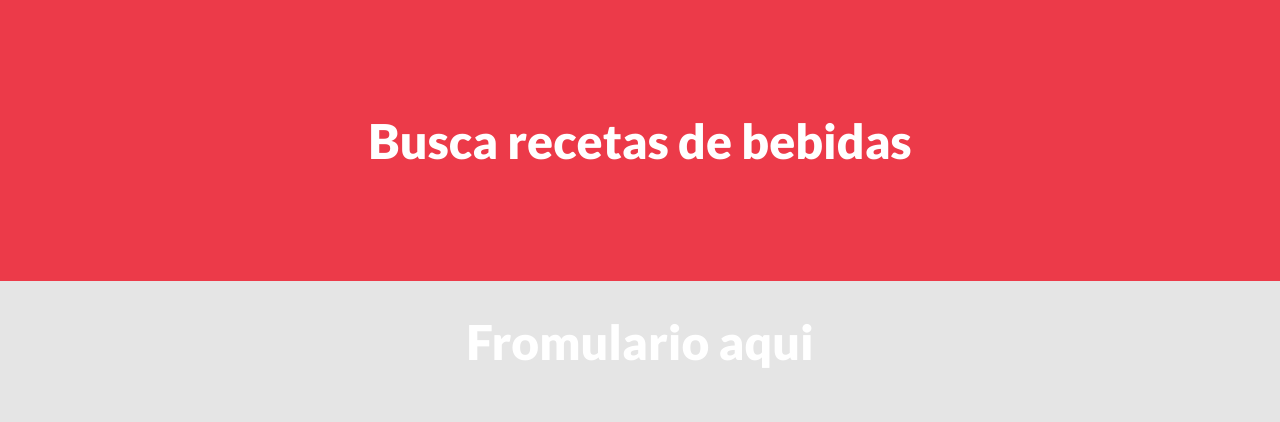
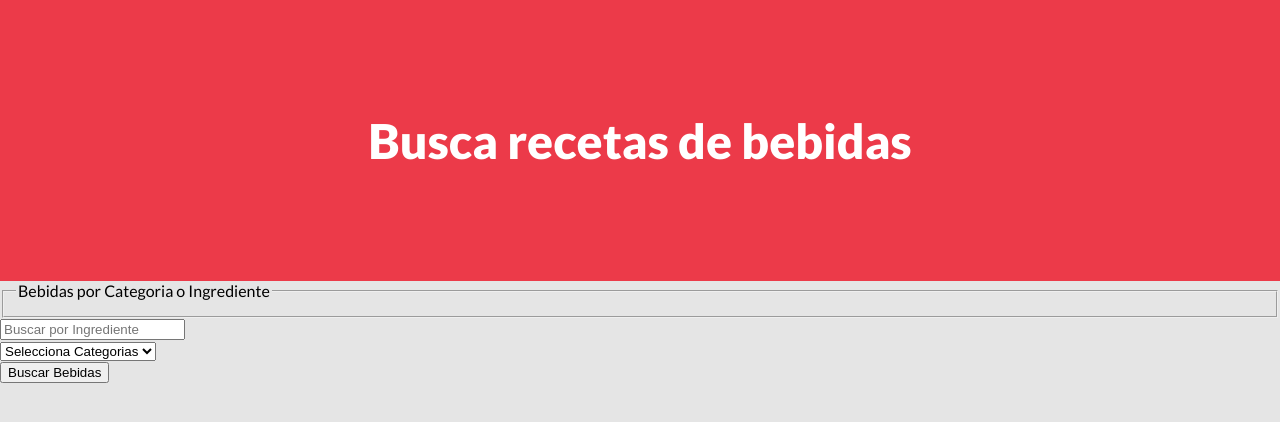
Before and after one commit to SantiagoAlvarze22/Buscador-recetas-de-bebidas, a React (Create React App) app: page / in a window 1280 px wide. Shown: the top 422 px of the page. Built offline with nearby package versions, Linux system fonts and the light colour scheme; the HTML template or start-up script is replaced by a standard one.

Commit message:
Creando el formulario

```diff
--- a/src/components/Formulario.js
+++ b/src/components/Formulario.js
@@ -2,7 +2,39 @@
 
 const Formulario = () => {
     return (
-        <h1>Fromulario aqui</h1>
+        <form
+            className="col-12"
+        >
+            <fieldset className="text-center">
+                <legend>Bebidas por Categoria o Ingrediente</legend>
+            </fieldset>
+
+            <div className="row">
+                <div className="col-md-4">
+                    <input
+                        name="nombre"
+                        className="form-control"
+                        type="text"
+                        placeholder="Buscar por Ingrediente"
+                    />
+                </div>
+                <div className="col-md-4">
+                    <select
+                        className="form-control"
+                        name="categoria"
+                    >
+                        <option value="">Selecciona Categorias</option>
+                    </select>
+                </div>
+                <div className="col-md-4">
+                    <input
+                        type="submit"
+                        className="btn btn-block btn-primary"
+                        value="Buscar Bebidas"
+                    />
+                </div>
+            </div>
+        </form>
     );
 }
 
```
